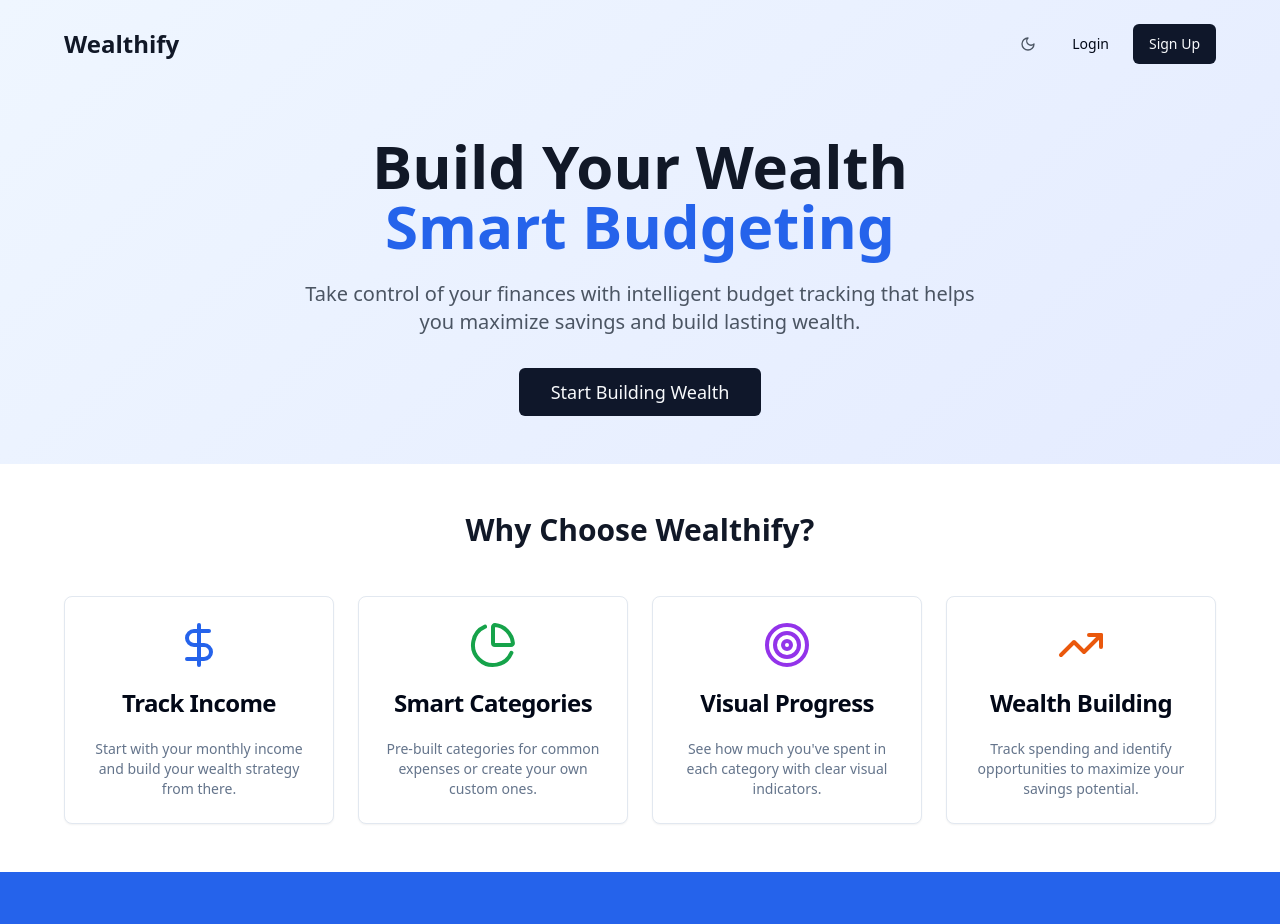
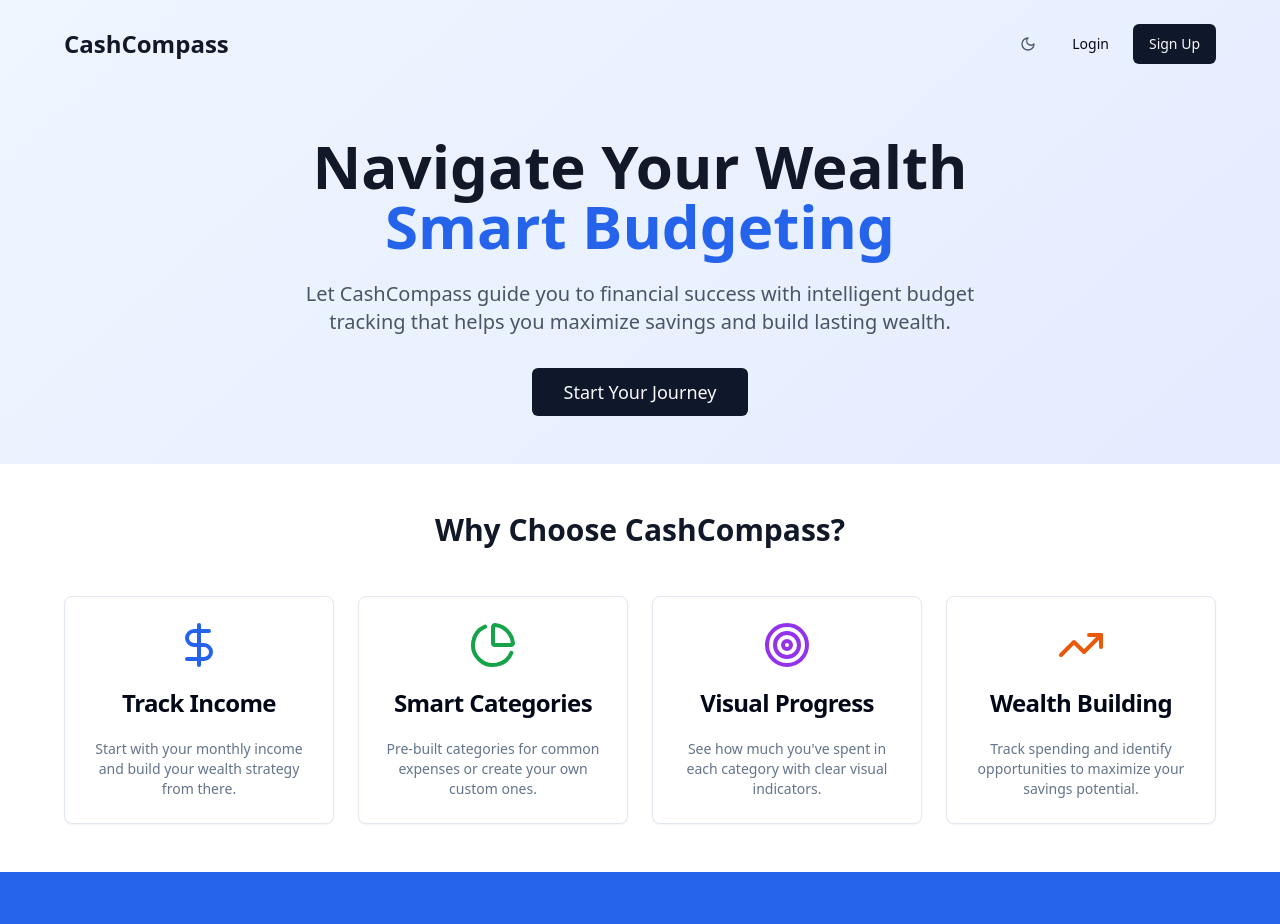
Before and after one commit to parsTroy/cashcompass, a React (Vite) app: page /landing in a window 1280 px wide. Shown: the top 924 px of the page. Built offline with nearby package versions, Linux system fonts and the light colour scheme.

Commit message:
Refactor: Use CashCompass branding
Update website branding to CashCompass and use "CC" for brand image.

```diff
--- a/index.html
+++ b/index.html
@@ -1,14 +1,15 @@
+
 <!DOCTYPE html>
 <html lang="en">
   <head>
     <meta charset="UTF-8" />
     <meta name="viewport" content="width=device-width, initial-scale=1.0" />
-    <title>bloom-budget-aware</title>
-    <meta name="description" content="Lovable Generated Project" />
-    <meta name="author" content="Lovable" />
+    <title>CashCompass - Navigate Your Wealth</title>
+    <meta name="description" content="Navigate your financial future with CashCompass - smart budgeting and wealth building made simple" />
+    <meta name="author" content="CashCompass" />
 
-    <meta property="og:title" content="bloom-budget-aware" />
-    <meta property="og:description" content="Lovable Generated Project" />
+    <meta property="og:title" content="CashCompass - Navigate Your Wealth" />
+    <meta property="og:description" content="Navigate your financial future with CashCompass - smart budgeting and wealth building made simple" />
     <meta property="og:type" content="website" />
     <meta property="og:image" content="https://lovable.dev/opengraph-image-p98pqg.png" />
 
--- a/src/pages/Dashboard.tsx
+++ b/src/pages/Dashboard.tsx
@@ -70,7 +70,7 @@ const Dashboard = () => {
           <Card className="dark:bg-gray-800 dark:border-gray-700">
             <CardHeader className="text-center">
               <DollarSign className="w-12 h-12 text-blue-600 dark:text-blue-400 mx-auto mb-4" />
-              <CardTitle className="text-2xl dark:text-white">Welcome to Wealthify</CardTitle>
+              <CardTitle className="text-2xl dark:text-white">Welcome to CashCompass</CardTitle>
               <p className="text-gray-600 dark:text-gray-300">Let's start by setting your monthly income</p>
             </CardHeader>
             <CardContent className="space-y-4">
@@ -113,7 +113,7 @@ const Dashboard = () => {
       {/* Header */}
       <header className="bg-white dark:bg-gray-800 shadow-sm p-4">
         <div className="max-w-6xl mx-auto flex justify-between items-center">
-          <h1 className="text-xl font-bold text-gray-900 dark:text-white">Wealthify</h1>
+          <h1 className="text-xl font-bold text-gray-900 dark:text-white">CashCompass</h1>
           <div className="flex items-center gap-2">
             <Button
               variant="ghost"
--- a/src/pages/Landing.tsx
+++ b/src/pages/Landing.tsx
@@ -26,7 +26,7 @@ const Landing = () => {
       {/* Header */}
       <header className="px-4 py-6">
         <div className="max-w-6xl mx-auto flex justify-between items-center">
-          <h1 className="text-2xl font-bold text-gray-900 dark:text-white">Wealthify</h1>
+          <h1 className="text-2xl font-bold text-gray-900 dark:text-white">CashCompass</h1>
           <div className="flex items-center space-x-2">
             <Button
               variant="ghost"
@@ -50,14 +50,14 @@ const Landing = () => {
       <section className="px-4 py-12">
         <div className="max-w-4xl mx-auto text-center">
           <h2 className="text-4xl md:text-6xl font-bold text-gray-900 dark:text-white mb-6">
-            Build Your Wealth
+            Navigate Your Wealth
             <span className="text-blue-600 dark:text-blue-400 block">Smart Budgeting</span>
           </h2>
           <p className="text-xl text-gray-600 dark:text-gray-300 mb-8 max-w-2xl mx-auto">
-            Take control of your finances with intelligent budget tracking that helps you maximize savings and build lasting wealth.
+            Let CashCompass guide you to financial success with intelligent budget tracking that helps you maximize savings and build lasting wealth.
           </p>
           <Button size="lg" className="text-lg px-8 py-6" asChild>
-            <Link to="/dashboard">Start Building Wealth</Link>
+            <Link to="/dashboard">Start Your Journey</Link>
           </Button>
         </div>
       </section>
@@ -66,7 +66,7 @@ const Landing = () => {
       <section className="px-4 py-12 bg-white dark:bg-gray-800">
         <div className="max-w-6xl mx-auto">
           <h3 className="text-3xl font-bold text-center text-gray-900 dark:text-white mb-12">
-            Why Choose Wealthify?
+            Why Choose CashCompass?
           </h3>
           <div className="grid md:grid-cols-2 lg:grid-cols-4 gap-6">
             <Card className="text-center dark:bg-gray-700 dark:border-gray-600">
@@ -123,9 +123,9 @@ const Landing = () => {
       {/* CTA Section */}
       <section className="px-4 py-12 bg-blue-600 dark:bg-blue-800 text-white">
         <div className="max-w-4xl mx-auto text-center">
-          <h3 className="text-3xl font-bold mb-4">Ready to Build Your Wealth?</h3>
+          <h3 className="text-3xl font-bold mb-4">Ready to Navigate Your Wealth?</h3>
           <p className="text-xl mb-8 opacity-90">
-            Join thousands of users who have taken control of their finances with Wealthify.
+            Join thousands of users who have found their financial direction with CashCompass.
           </p>
           <Button size="lg" variant="secondary" className="text-lg px-8 py-6" asChild>
             <Link to="/dashboard">Get Started Free</Link>
```
